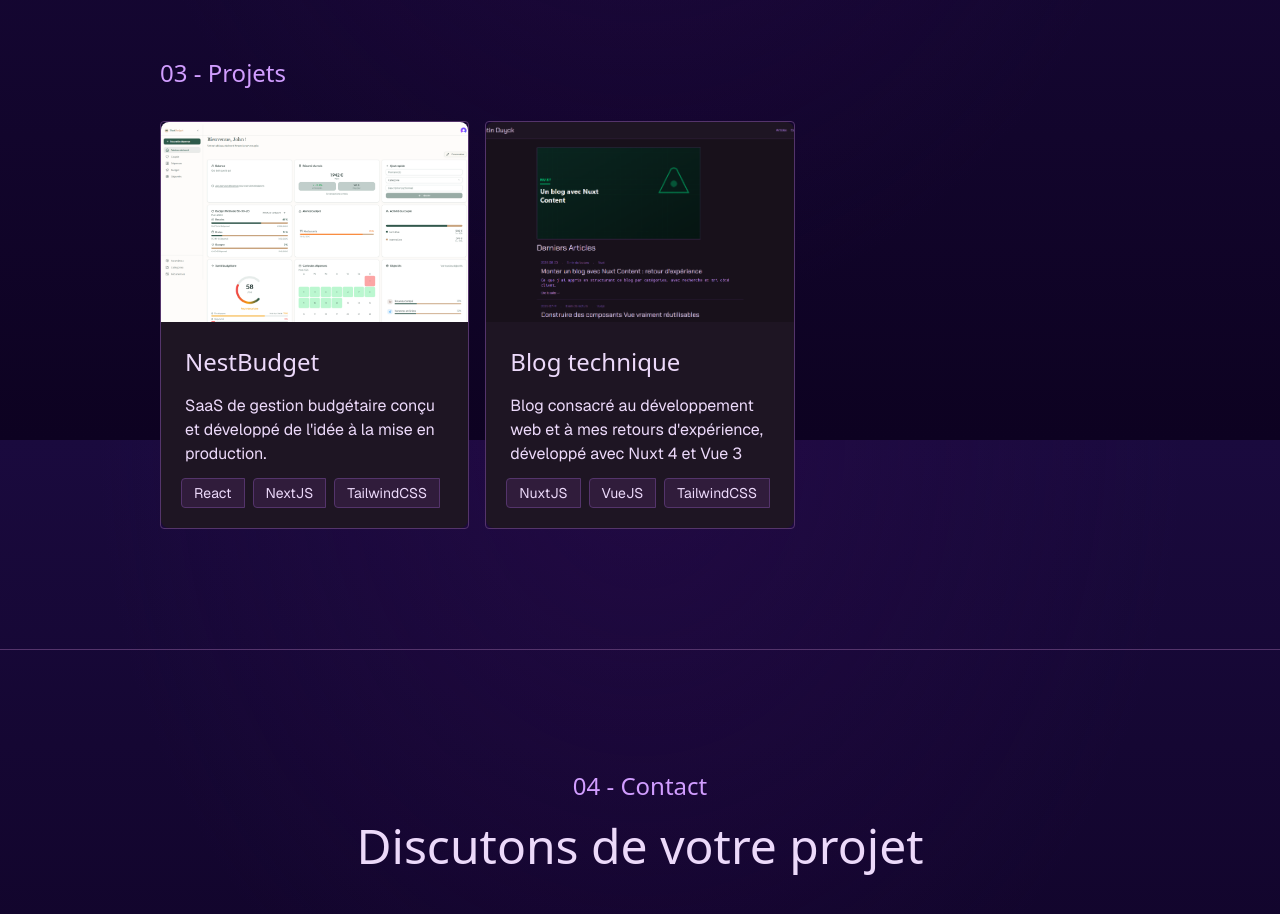
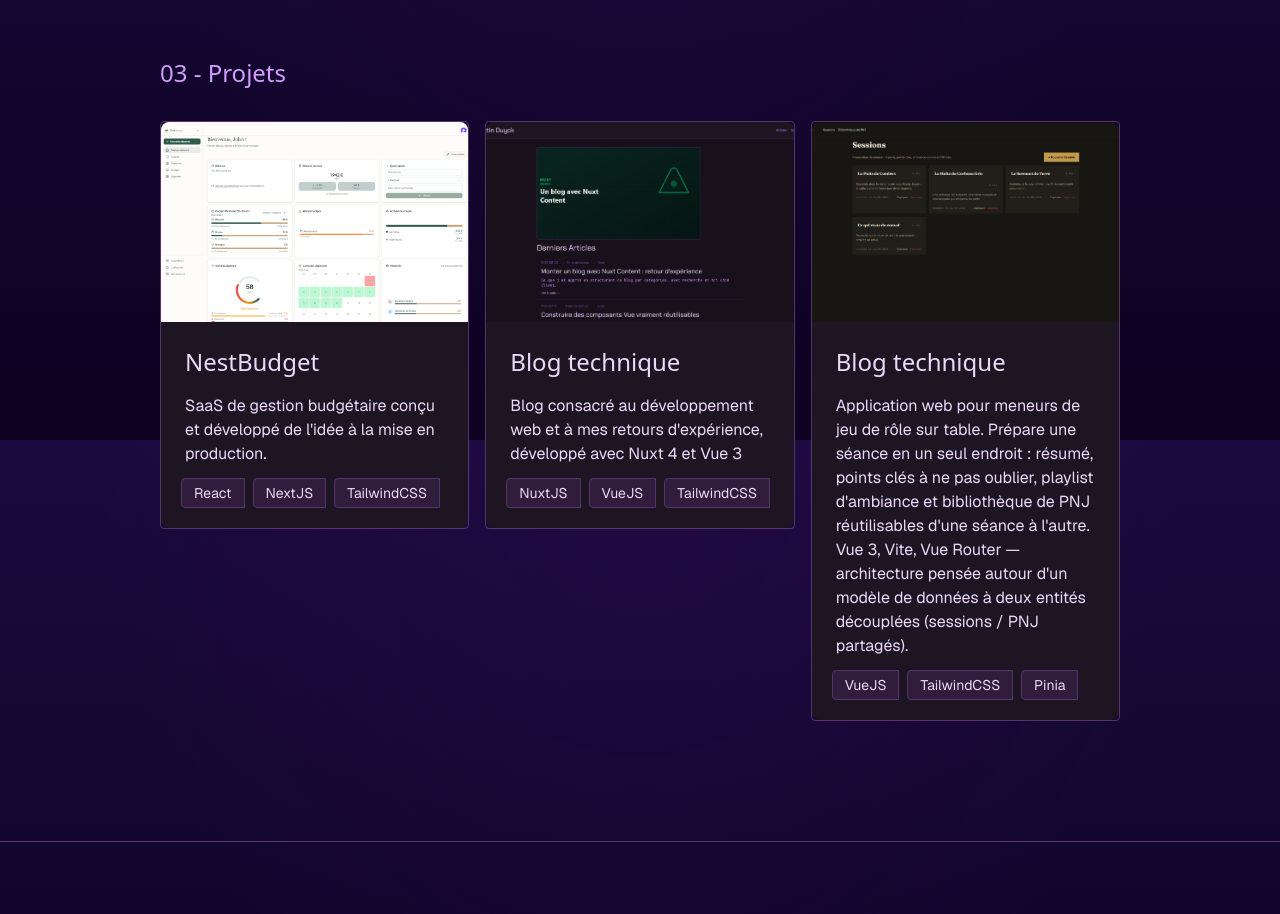
Before and after one commit to florentinduyckpro-commits/mon-portefolio, a Nuxt app: page / in a window 1280 px wide. Shown: the part 1960-2874 px from the top of the page. Built offline with nearby package versions, Linux system fonts and the light colour scheme; a web font is replaced by a local one.

Commit message:
Update portfolio content and translations

```diff
--- a/app/pages/index.vue
+++ b/app/pages/index.vue
@@ -35,6 +35,7 @@
             <div class="grid grid-cols-1 gap-6 md:grid-cols-2 lg:grid-cols-3 md:gap-4 md:px-6 lg:px-10">
                 <card-project :project-name="t('projects.projects.0.name')" :project-description="t('projects.projects.0.description')" :project-image="nestbudgetImage" :techs="['React', 'NextJS', 'TailwindCSS']" :project-link="nestbudgetLink"/>
                 <card-project :project-name="t('projects.projects.1.name')" :project-description="t('projects.projects.1.description')" :project-image="blogImage" :techs="['NuxtJS', 'VueJS', 'TailwindCSS']" :project-link="blogLink" />
+                <card-project :project-name="t('projects.projects.1.name')" :project-description="t('projects.projects.2.description')" :project-image="carnetMeneurImage" :techs="['VueJS', 'TailwindCSS','Pinia']" :project-link="carnetMeneurLink" />
             </div>
         </section>
     </scroll-reveal>
@@ -75,11 +76,13 @@
 <script setup>
 import nestbudgetImage from '~/assets/images/nestbudget.png'
 import blogImage from '~/assets/images/blog.PNG'
+import carnetMeneurImage from '~/assets/images/carnetMeneur.PNG'
 import { Mail } from '@lucide/vue';
 const { t } = useI18n()
 const requestUrl = useRequestURL()
 const nestbudgetLink = 'https://nestbudget.fr'
 const blogLink = 'https://blog-florentin-duyck.vercel.app'
+const carnetMeneurLink = 'https://carnet-de-meneur.vercel.app'
 const emailAddress = 'florentin.duyck.pro@gmail.com'
 const emailLabel = 'florentin.duyck.pro@gmail.com'
 const { target, isVisible } = useScrollReveal()
--- a/i18n/locales/en.json
+++ b/i18n/locales/en.json
@@ -41,18 +41,18 @@
     "projects": [
       {
         "name": "NestBudget",
-        "description": "Budget management SaaS designed and developed from idea to production deployment.",
+        "description": "A budget management SaaS designed and developed from concept to production deployment.",
         "link": "https://nestbudget.fr"
       },
       {
         "name": "Technical blog",
-        "description": "Blog focused on web development and my hands-on experience, built with Nuxt 4 and Vue 3.",
+        "description": "A blog focused on web development and my hands-on experience, built with Nuxt 4 and Vue 3.",
         "link": "https://blog-florentin-duyck.vercel.app"
       },
       {
-        "name": "WordPress Blog",
-        "description": "Personal blog developed with WordPress, offering a user-friendly publishing interface.",
-        "link": "https://blog.example.com"
+        "name": "Tabletop GM Notebook",
+        "description": "A web app for tabletop role-playing game masters. It prepares a session in one place: summary, key points to remember, ambiance playlist, and a reusable NPC library from one session to the next. Vue 3, Vite, Vue Router — architecture designed around a two-entity data model (sessions / shared NPCs).",
+        "link": "https://carnet-de-meneur.vercel.app"
       }
     ]
   },
--- a/i18n/locales/fr.json
+++ b/i18n/locales/fr.json
@@ -50,9 +50,9 @@
         "link": "https://blog-florentin-duyck.vercel.app"
       },
       {
-        "name": "WordPress Blog",
-        "description": "Blog personnel développé avec WordPress, offrant une interface conviviale pour la publication d'articles.",
-        "link": "https://blog.example.com"
+        "name": "Carnet de meneur",
+        "description": "Application web pour meneurs de jeu de rôle sur table. Prépare une séance en un seul endroit : résumé, points clés à ne pas oublier, playlist d'ambiance et bibliothèque de PNJ réutilisables d'une séance à l'autre. Vue 3, Vite, Vue Router — architecture pensée autour d'un modèle de données à deux entités découplées (sessions / PNJ partagés).",
+        "link": "https://carnet-de-meneur.vercel.app"
       }
     ]
   },
```
Also changed, not shown: app/assets/images/carnetMeneur.PNG (added).
